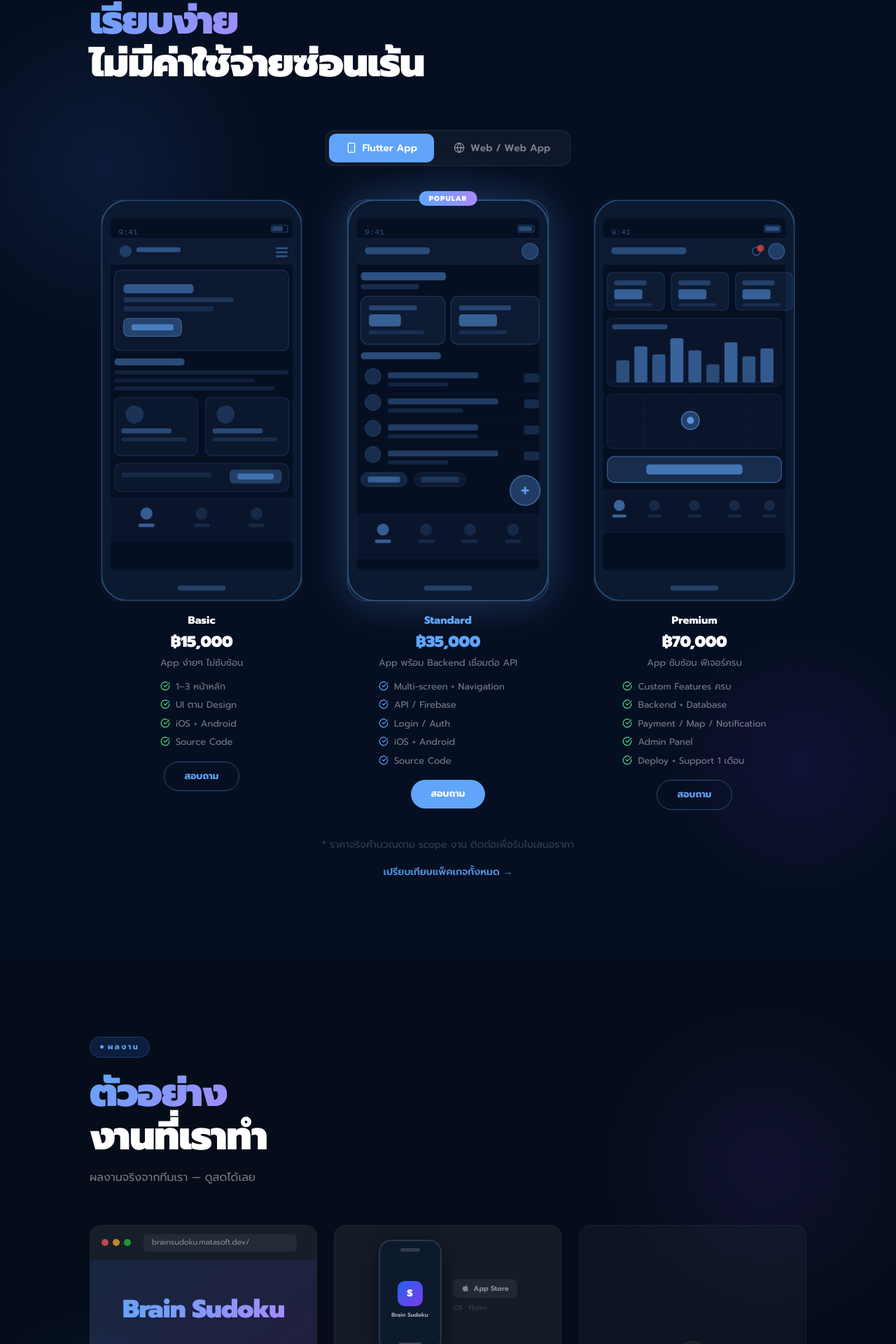
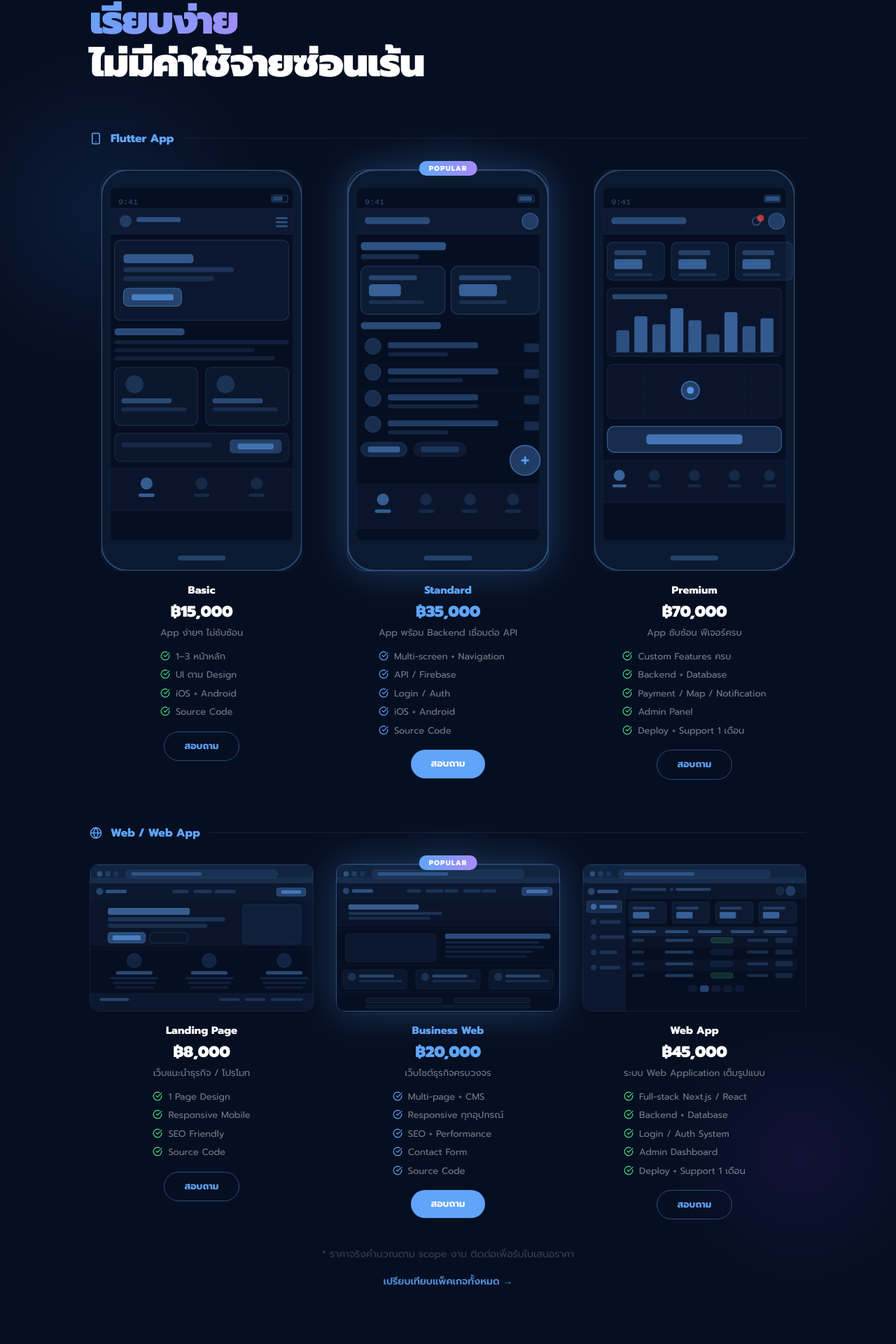
Before and after one commit to beamzaofficial/matasoft-web, a Next.js app: page / in a window 1280 px wide. Shown: the part 3868-5788 px from the top of the page at 70% size. Built offline with nearby package versions, Linux system fonts and the light colour scheme.

Commit message:
feat: remove pricing tabs, show app and web plans inline
Co-Authored-By: Claude Sonnet 4.6 <noreply@anthropic.com>

```diff
--- a/app/page.tsx
+++ b/app/page.tsx
@@ -750,7 +750,6 @@ export default function Home() {
   const [menuOpen, setMenuOpen] = useState(false);
   const [scrolled, setScrolled] = useState(false);
   const [isDark, setIsDark] = useState(true);
-  const [pricingTab, setPricingTab] = useState<"app"|"web">("app");
   const [inquiryOpen, setInquiryOpen] = useState(false);
   const [inquiryPlan, setInquiryPlan] = useState("");
   const [inquiryText, setInquiryText] = useState("");
@@ -2003,29 +2002,14 @@ export default function Home() {
                 <span style={{ color: c.text }}>{t.pricing.titleSub}</span>
               </h2>
             </div>
-            {/* ── Tab toggle ── */}
-            <div className="reveal flex justify-center mb-12">
-              <div style={{ display:"inline-flex", background:isDark?"rgba(255,255,255,0.04)":"rgba(0,0,0,0.04)", border:`1px solid ${isDark?"rgba(255,255,255,0.08)":"rgba(0,0,0,0.08)"}`, borderRadius:14, padding:4, gap:4 }}>
-                {(["app","web"] as const).map(tab => (
-                  <button key={tab} onClick={() => setPricingTab(tab)}
-                    style={{ display:"flex", alignItems:"center", gap:8, padding:"10px 24px", borderRadius:10, border:"none", fontSize:14, fontWeight:600, cursor:"pointer", transition:"all 0.2s",
-                      background: pricingTab === tab ? c.eyebrow : "transparent",
-                      color: pricingTab === tab ? "#fff" : c.textMuted,
-                      fontFamily:"var(--font-prompt), sans-serif",
-                    }}>
-                    {tab === "app" ? <Smartphone className="w-4 h-4" /> : <Globe className="w-4 h-4" />}
-                    {tab === "app" ? t.pricing.tabApp : t.pricing.tabWeb}
-                  </button>
-                ))}
-              </div>
+            {/* ── Flutter App section ── */}
+            <div className="reveal flex items-center gap-3 mb-8">
+              <Smartphone style={{ width:18, height:18, color:c.eyebrow }} />
+              <span style={{ fontSize:16, fontWeight:800, color:c.eyebrow }}>{t.pricing.tabApp}</span>
+              <div style={{ flex:1, height:1, background:isDark?"rgba(255,255,255,0.07)":"rgba(0,0,0,0.07)" }} />
             </div>
-
-            {/* ── Mockup grid ── */}
-            <div className="grid md:grid-cols-3 gap-8 mb-10" style={{ alignItems:"start" }}>
-              {(pricingTab === "app"
-                ? t.pricing.plans.map((plan, i) => ({ ...plan, comp: [<MAppBasic key={0} dark={isDark}/>, <MAppStandard key={1} dark={isDark}/>, <MAppPremium key={2} dark={isDark}/>][i], isApp: true }))
-                : t.pricing.webPlans.map((plan, i) => ({ ...plan, comp: [<MWebLanding key={0} dark={isDark}/>, <MWebBusiness key={1} dark={isDark}/>, <MWebApp key={2} dark={isDark}/>][i], isApp: false }))
-              ).map((item, i) => (
+            <div className="grid md:grid-cols-3 gap-8 mb-16" style={{ alignItems:"start" }}>
+              {t.pricing.plans.map((plan, i) => ({ ...plan, comp: [<MAppBasic key={0} dark={isDark}/>, <MAppStandard key={1} dark={isDark}/>, <MAppPremium key={2} dark={isDark}/>][i], isApp: true })).map((item, i) => (
                 <div key={i} className="reveal" style={{ display:"flex", flexDirection:"column", alignItems:"center", gap:16 }}>
                   <div style={{ width:"100%", padding: item.isApp ? "0 16px" : "0", position:"relative",
                     filter: item.highlight ? "drop-shadow(0 0 28px rgba(96,165,250,0.28))" : "none",
@@ -2071,6 +2055,60 @@ export default function Home() {
                 </div>
               ))}
             </div>
+
+            {/* ── Web section ── */}
+            <div className="reveal flex items-center gap-3 mb-8">
+              <Globe style={{ width:18, height:18, color:c.eyebrow }} />
+              <span style={{ fontSize:16, fontWeight:800, color:c.eyebrow }}>{t.pricing.tabWeb}</span>
+              <div style={{ flex:1, height:1, background:isDark?"rgba(255,255,255,0.07)":"rgba(0,0,0,0.07)" }} />
+            </div>
+            <div className="grid md:grid-cols-3 gap-8 mb-10" style={{ alignItems:"start" }}>
+              {t.pricing.webPlans.map((plan, i) => ({ ...plan, comp: [<MWebLanding key={0} dark={isDark}/>, <MWebBusiness key={1} dark={isDark}/>, <MWebApp key={2} dark={isDark}/>][i], isApp: false })).map((item, i) => (
+                <div key={i} className="reveal" style={{ display:"flex", flexDirection:"column", alignItems:"center", gap:16 }}>
+                  <div style={{ width:"100%", padding:"0", position:"relative",
+                    filter: item.highlight ? "drop-shadow(0 0 28px rgba(96,165,250,0.28))" : "none",
+                  }}>
+                    {item.highlight && (
+                      <div style={{ position:"absolute", top:-12, left:"50%", transform:"translateX(-50%)",
+                        background:"linear-gradient(90deg,#60a5fa,#a78bfa)", color:"#fff", fontSize:10, fontWeight:800,
+                        letterSpacing:"0.1em", padding:"3px 14px", borderRadius:99, whiteSpace:"nowrap", zIndex:2,
+                      }}>POPULAR</div>
+                    )}
+                    <div style={{ border: item.highlight ? "1px solid rgba(96,165,250,0.35)" : `1px solid ${c.cardBorder}`,
+                      borderRadius:12, overflow:"hidden",
+                    }}>
+                      {item.comp}
+                    </div>
+                  </div>
+                  <div style={{ textAlign:"center" }}>
+                    <div style={{ fontSize:15, fontWeight:800, color: item.highlight ? c.eyebrow : c.text, marginBottom:3 }}>
+                      {item.name}
+                    </div>
+                    <div style={{ fontSize:22, fontWeight:900, color: item.highlight ? c.eyebrow : c.text, letterSpacing:"-0.02em", marginBottom:4 }}>
+                      ฿{item.price}
+                    </div>
+                    <div style={{ fontSize:13, color:c.textMuted, marginBottom:14, lineHeight:1.5 }}>{item.desc}</div>
+                    <ul style={{ listStyle:"none", padding:0, margin:"0 0 18px", display:"flex", flexDirection:"column", gap:7, textAlign:"left" }}>
+                      {item.features.map((f: string, j: number) => (
+                        <li key={j} style={{ display:"flex", alignItems:"flex-start", gap:8, fontSize:13 }}>
+                          <CheckCircle style={{ width:14, height:14, marginTop:2, flexShrink:0, color: item.highlight ? c.eyebrow : "#4ade80" }} />
+                          <span style={{ color: c.textMuted }}>{f}</span>
+                        </li>
+                      ))}
+                    </ul>
+                    <button
+                      onClick={() => { setInquiryPlan(`Web · ${item.name} — ฿${item.price}`); setInquiryText(""); setInquiryContact(""); setInquiryDone(false); setInquiryOpen(true); }}
+                      style={{ padding:"10px 28px", borderRadius:99, fontSize:13.5, fontWeight:700, cursor:"pointer",
+                        background: item.highlight ? c.eyebrow : "transparent",
+                        color: item.highlight ? "#fff" : c.eyebrow,
+                        border: item.highlight ? "none" : `1.5px solid ${isDark?"rgba(96,165,250,0.4)":"rgba(37,99,235,0.35)"}`,
+                        fontFamily:"var(--font-prompt), sans-serif",
+                      }}>{item.cta}</button>
+                  </div>
+                </div>
+              ))}
+            </div>
+
             <p className="text-center text-sm mt-8" style={{ color: c.noteCol }}>{t.pricing.note}</p>
             <div className="text-center mt-4">
               <a href="/packages" style={{ color: c.eyebrow, fontSize: 14, fontWeight: 600, textDecoration: "none", opacity: 0.85 }}
```
